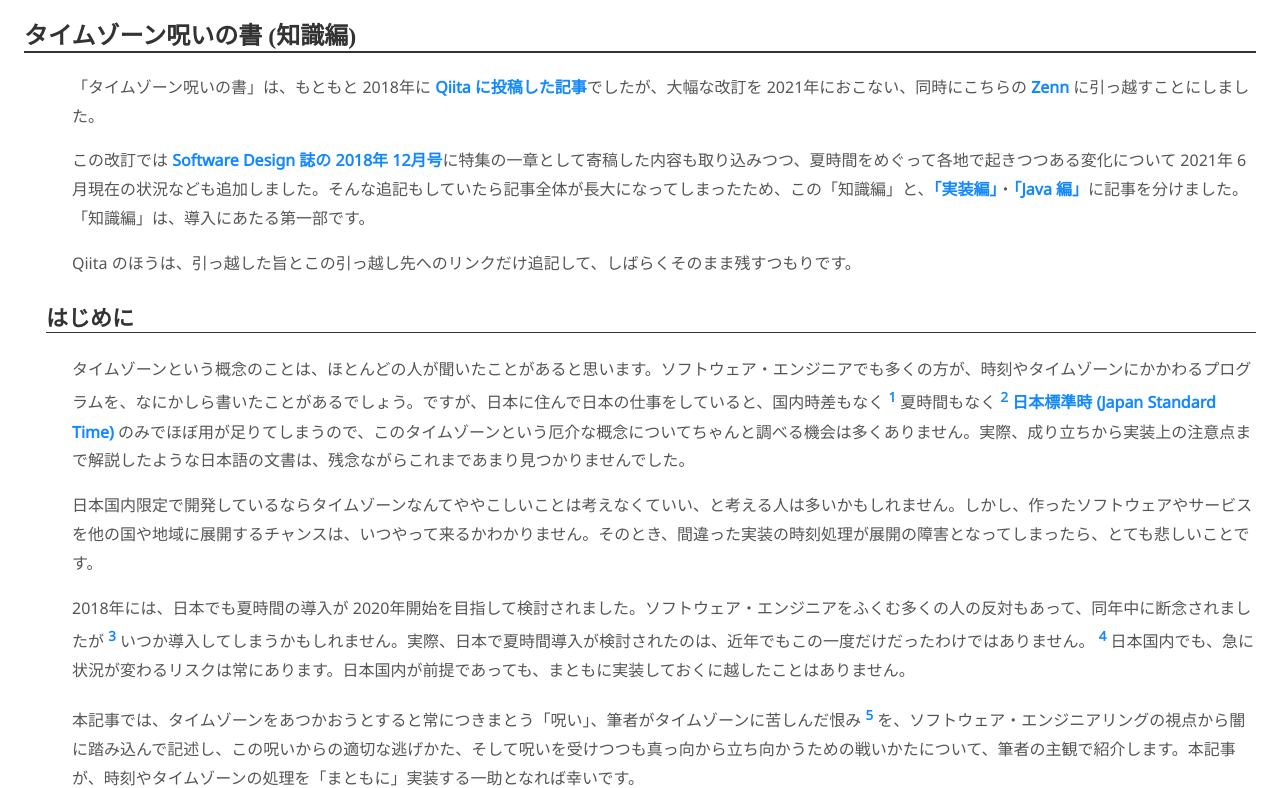
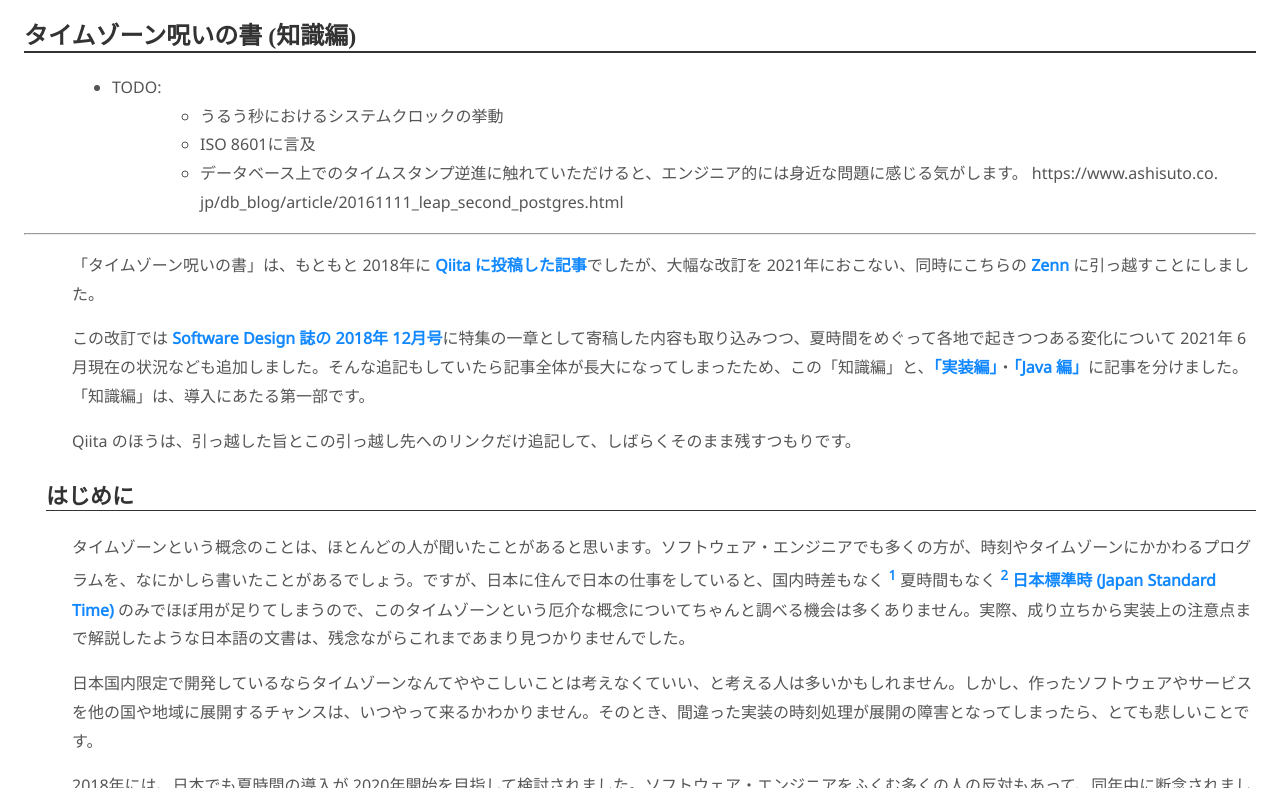
Before and after one commit to dmikurube/writings, a Jekyll site: the page built from articles/curse-of-timezones-common-ja.md, in a window 1280 px wide and 900 px high, cut to the strip 112-900 px from the top of the window. Built offline with Jekyll 4.4.1, drawn with Linux system fonts in a browser that asks for light colours.

Commit message:
Update the Curse of Timezones

```diff
--- a/articles/curse-of-timezones-common-ja.md
+++ b/articles/curse-of-timezones-common-ja.md
@@ -6,6 +6,14 @@ topics: [ "datetime", "timezone", "tzdb" ]
 layout: default
 published: true
 ---
+
+* TODO:
+    * うるう秒におけるシステムクロックの挙動
+    * ISO 8601に言及
+    * データベース上でのタイムスタンプ逆進に触れていただけると、エンジニア的には身近な問題に感じる気がします。 https://www.ashisuto.co.
+jp/db_blog/article/20161111_leap_second_postgres.html
+
+----
 
 「タイムゾーン呪いの書」は、もともと 2018年に [Qiita に投稿した記事](https://qiita.com/dmikurube/items/15899ec9de643e91497c)でしたが、大幅な改訂を 2021年におこない、同時にこちらの [Zenn](https://zenn.dev/) に引っ越すことにしました。
 
```
